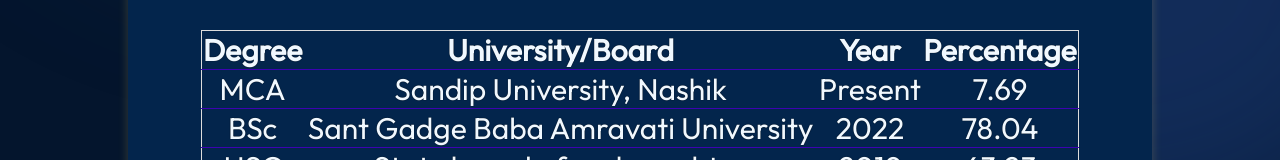
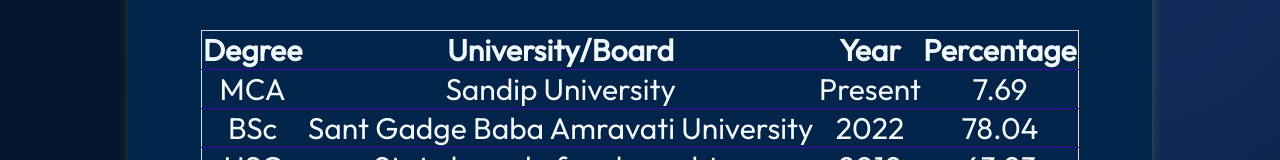
Before and after one commit to Vinaykharche027/Portfolio, a React (Vite) app: page / in a window 1280 px wide. Shown: the part 763-923 px from the top of the page. Built offline with nearby package versions, Linux system fonts and the light colour scheme; a web font is replaced by a local one.

Commit message:
Update About.jsx

```diff
--- a/src/components/About/About.jsx
+++ b/src/components/About/About.jsx
@@ -5,7 +5,7 @@
 
 
 const About_data = [
-  { Degree: "MCA", University: "Sandip University, Nashik" , Year: "Present", percentage: "7.69" },
+  { Degree: "MCA", University: "Sandip University" , Year: "Present", percentage: "7.69" },
   { Degree: "BSc", University: "Sant Gadge Baba Amravati University" , Year: "2022", percentage: "78.04" },
   { Degree: "HSC", University: "State board of maharashtra", Year: "2019", percentage: "63.23"},
   { Degree: "SSC", University: "State board of maharashtra", Year: "2017", percentage: "74.60"},
```
